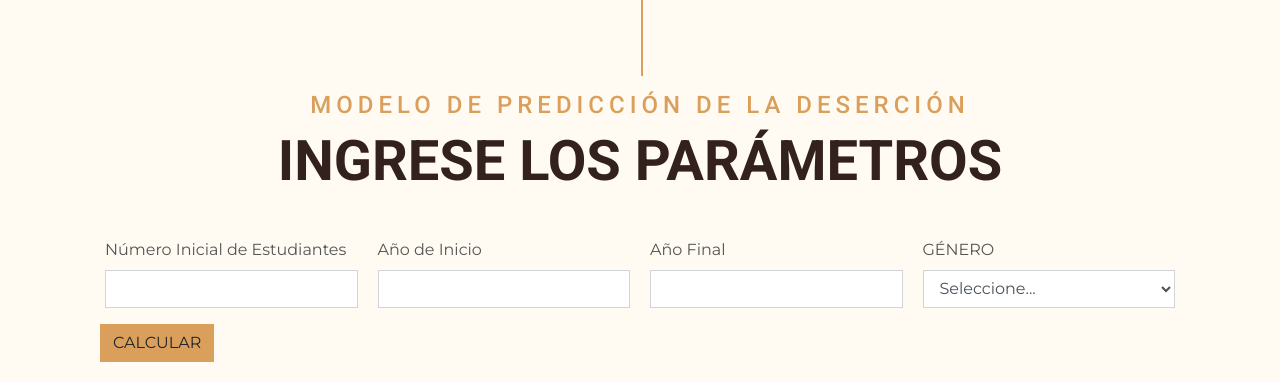
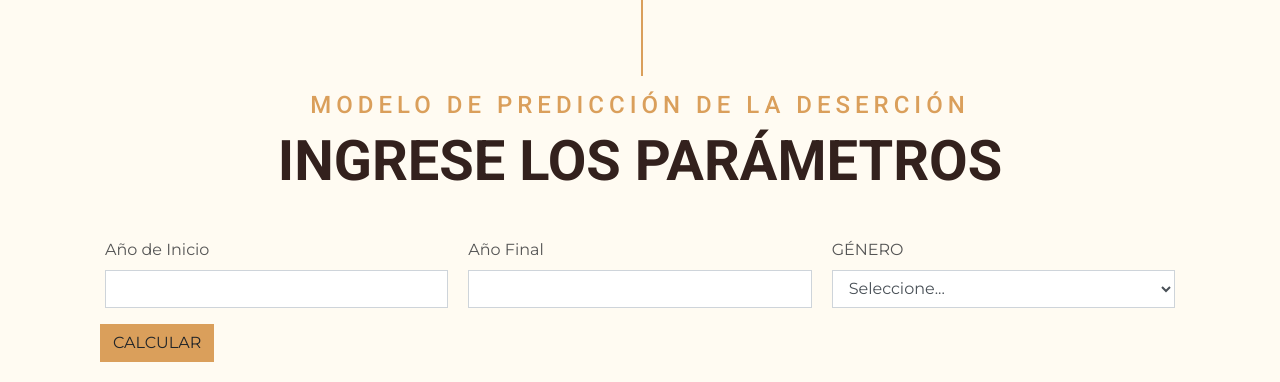
Before and after one commit to santigt11/PISCuartoCiclo, a Flask app: page /prediccion in a window 1280 px wide. Shown: the part 520-902 px from the top of the page. Run offline with Flask 3, Linux system fonts and the light colour scheme; some libraries are stand-ins or nearby versions.

Commit message:
Cambio prediccion
Los estudiantes iniciales se hace directamente buscando en la base de datos

```diff
--- a/configBD.py
+++ b/configBD.py
@@ -4,7 +4,7 @@ def connectionBD():
     mydb = mysql.connector.connect(
         host="localhost",
         user = "root",
-        password = "1106017716",
+        password = "pis1809",
         database = "PIS"
     )
     if mydb:
--- a/main.py
+++ b/main.py
@@ -51,11 +51,14 @@ def signin():
 def contarUsuarios():
     conexion_MySQL = connectionBD()
     mycursos = conexion_MySQL.cursor(dictionary=True)
-    querySQL = "SELECT COUNT(*) FROM PIS.Estudiantes"
+    querySQL = "SELECT COUNT(*) AS total FROM PIS.Estudiantes"
     mycursos.execute(querySQL)
-    count = mycursos.fetchone()
-    mycursos.close()
-    return count
+    return list(mycursos.fetchone().values())[0]
+
+@app.route('/obtener_estudiantes', methods=['GET'])
+def obtener_estudiantes():
+    total_estudiantes = contarUsuarios()
+    return jsonify({'total': total_estudiantes})
 
 # Ruta para la página principal
 @app.route('/inicio')
--- a/static/js/prediccion.js
+++ b/static/js/prediccion.js
@@ -1,4 +1,3 @@
-
 document.addEventListener('DOMContentLoaded', function () {
     const rungeKuttaForm = document.getElementById('rungeKuttaForm');
     const downloadReportBtn = document.getElementById('downloadReportBtn');
@@ -6,19 +5,27 @@ document.addEventListener('DOMContentLoaded', function () {
     rungeKuttaForm.addEventListener('submit', function (event) {
         event.preventDefault();
 
+        // Primero, obtenemos el número de estudiantes de la base de datos
+        fetch('/obtener_estudiantes')
+            .then(response => response.json())
+            .then(data => {
+                const estudiantes_inicial = data.total;
+
+                // Luego, enviamos todos los datos para el cálculo
                 const formData = {
-            estudiantes_inicial: parseInt(document.getElementById('estudiantes_inicial').value),
+                    estudiantes_inicial: estudiantes_inicial,
                     año_inicio: parseInt(document.getElementById('año_inicio').value),
                     año_fin: parseInt(document.getElementById('año_fin').value),
                     opcion: document.getElementById('opcion').value
                 };
 
-        fetch('/calculate_rungeKutta', {
+                return fetch('/calculate_rungeKutta', {
                     method: 'POST',
                     headers: {
                         'Content-Type': 'application/json'
                     },
                     body: JSON.stringify(formData)
+                });
             })
             .then(response => response.json())
             .then(data => {
--- a/templates/prediccion.html
+++ b/templates/prediccion.html
@@ -76,10 +76,6 @@
         <form id="rungeKuttaForm">
             <div class="form-row form-container">
                 <div class="form-group">
-                    <label for="estudiantes_inicial">Número Inicial de Estudiantes</label>
-                    <input type="number" class="form-control" id="estudiantes_inicial" required>
-                </div>
-                <div class="form-group">
                     <label for="año_inicio">Año de Inicio</label>
                     <input type="number" class="form-control" id="año_inicio" required>
                 </div>
@@ -104,8 +100,8 @@
         </div>
         <div style="display: flex; justify-content: flex-end;">
             <button type="button" class="btn btn-success ml-3" id="downloadReportBtn" style="display: none;">DESCARGAR REPORTE</button>
+            <button type="button" class="btn btn-primary ml-3" id="newPredictionBtn" style="display: none;">NUEVA PREDICCIÓN</button>
         </div>
-
     </div>
 </div>
 <!-- Input Form End -->
```
Lines whose indentation alone changed are shown as unchanged.
